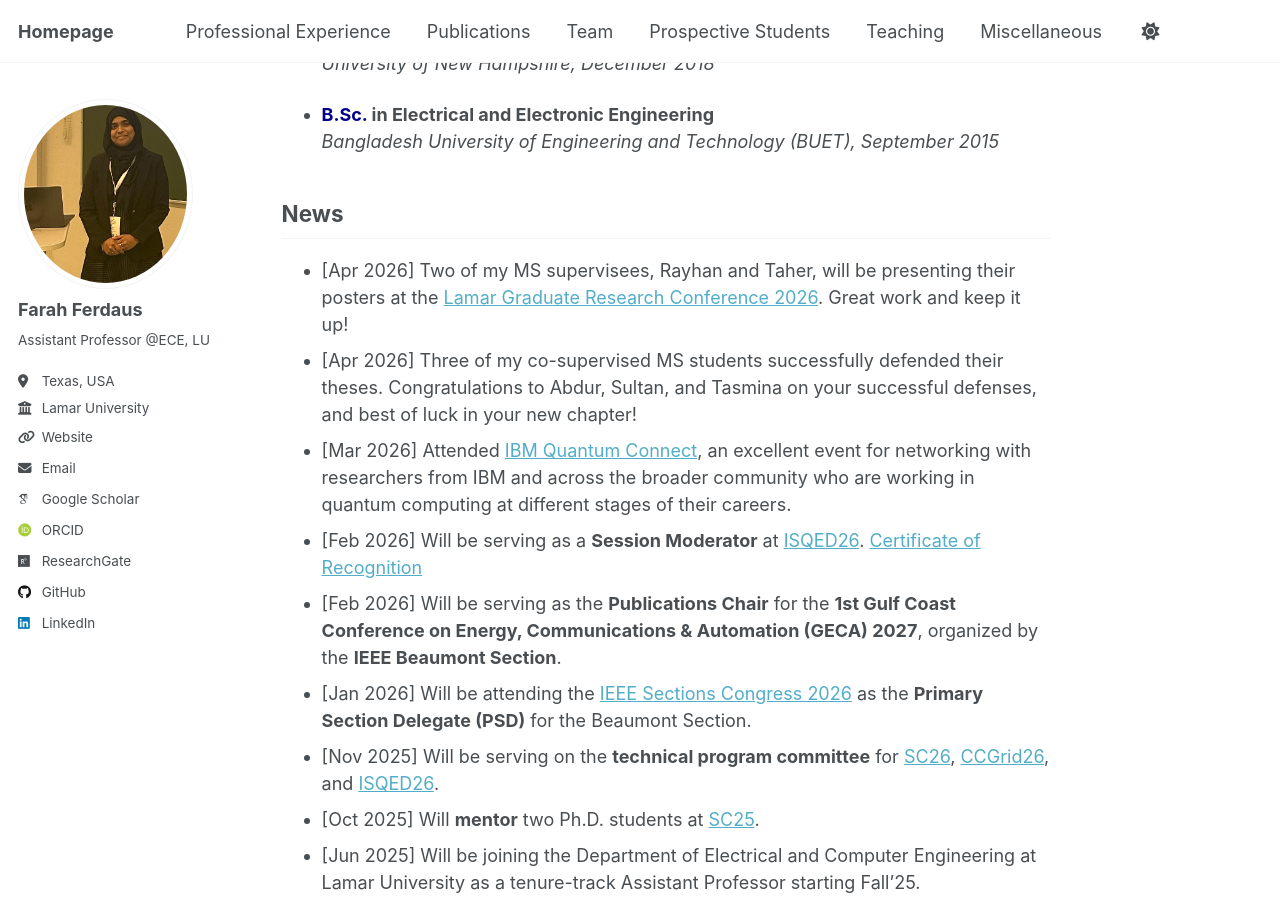
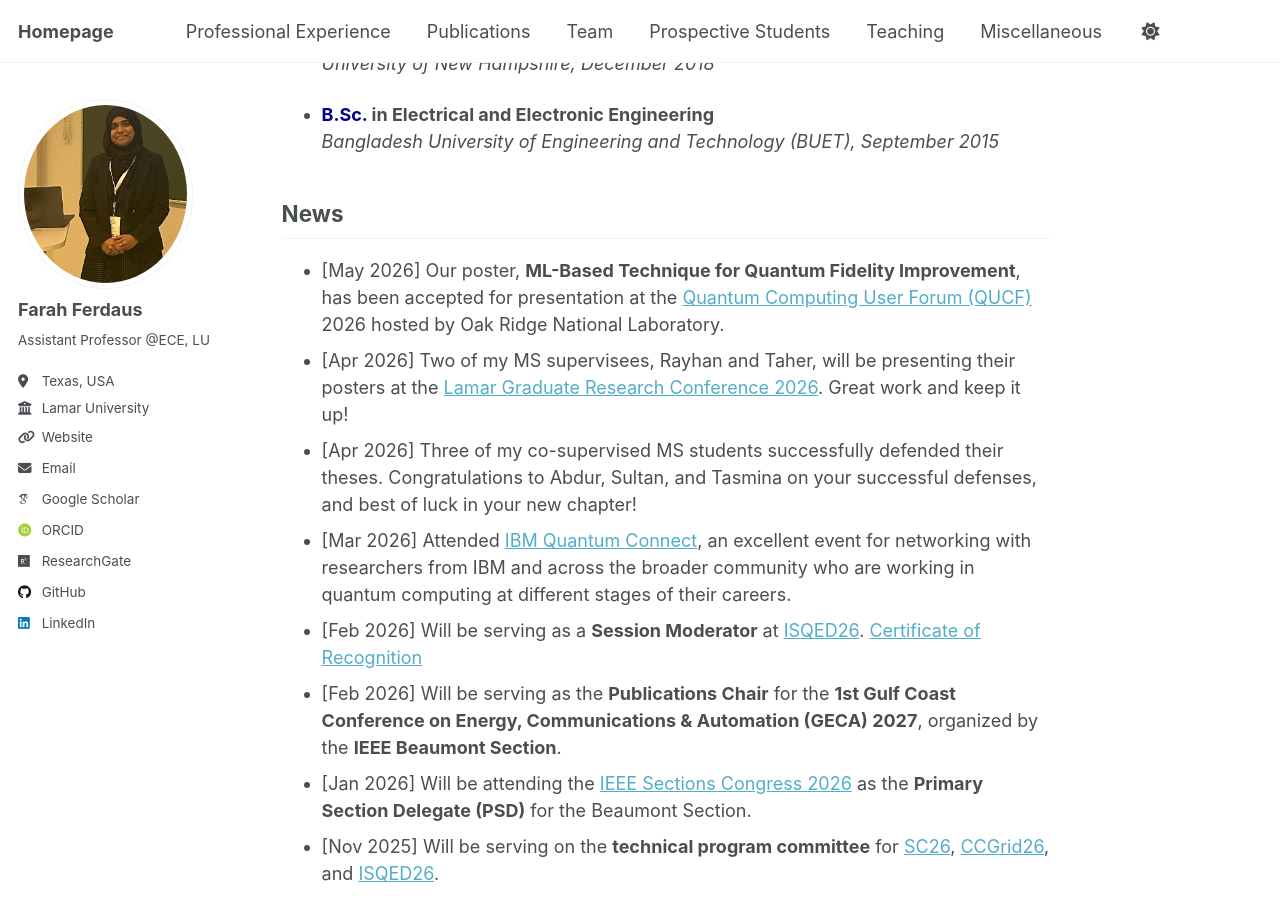
Before and after one commit to fferdaus/fferdaus.github.io, a Jekyll site: the page built from _pages/about.md, in a window 1280 px wide and 900 px high, scrolled down 861 px. Built offline with Jekyll 4.4.1, drawn with Linux system fonts in a browser that asks for light colours; emoji names are drawn with the system emoji font; some web fonts are replaced.

Commit message:
Update about.md

```diff
--- a/_pages/about.md
+++ b/_pages/about.md
@@ -61,6 +61,7 @@ I have published numerous scientific articles, including journal articles, confe
 <br> [Poster – Rayhan](https://lamar0-my.sharepoint.com/:b:/g/personal/fferdaus_lamar_edu/IQDJAmfeKdWtRoJOF0tiFMUCAV5S6lzGjz5sl6GAh_drQu0?e=ODjbzc) \| [Poster – Taher](https://lamar0-my.sharepoint.com/:b:/g/personal/fferdaus_lamar_edu/IQDaqvUznGsSSbnXCy_U9GppAXAiHoaEPJ6QIkLvs-92vq0?e=bWgcDz)
 -->
 ## News
+- [May 2026] Our poster, **ML-Based Technique for Quantum Fidelity Improvement**, has been accepted for presentation at the [Quantum Computing User Forum (QUCF)](https://www.olcf.ornl.gov/calendar/2026-quantum-computing-user-forum/) 2026 hosted by Oak Ridge National Laboratory.
 - [Apr 2026] Two of my MS supervisees, Rayhan and Taher, will be presenting their posters at the [Lamar Graduate Research Conference 2026](https://www.lamar.edu/graduate-studies/_files/documents/4th-annual-graduate-research-conference-program.pdf). Great work and keep it up!
 - [Apr 2026] Three of my co-supervised MS students successfully defended their theses. Congratulations to Abdur, Sultan, and Tasmina on your successful defenses, and best of luck in your new chapter!
 - [Mar 2026] Attended [IBM Quantum Connect](https://www.ibm.com/events/reg/flow/ibm/3hqllqmb/landing/page/landing), an excellent event for networking with researchers from IBM and across the broader community who are working in quantum computing at different stages of their careers.
```
